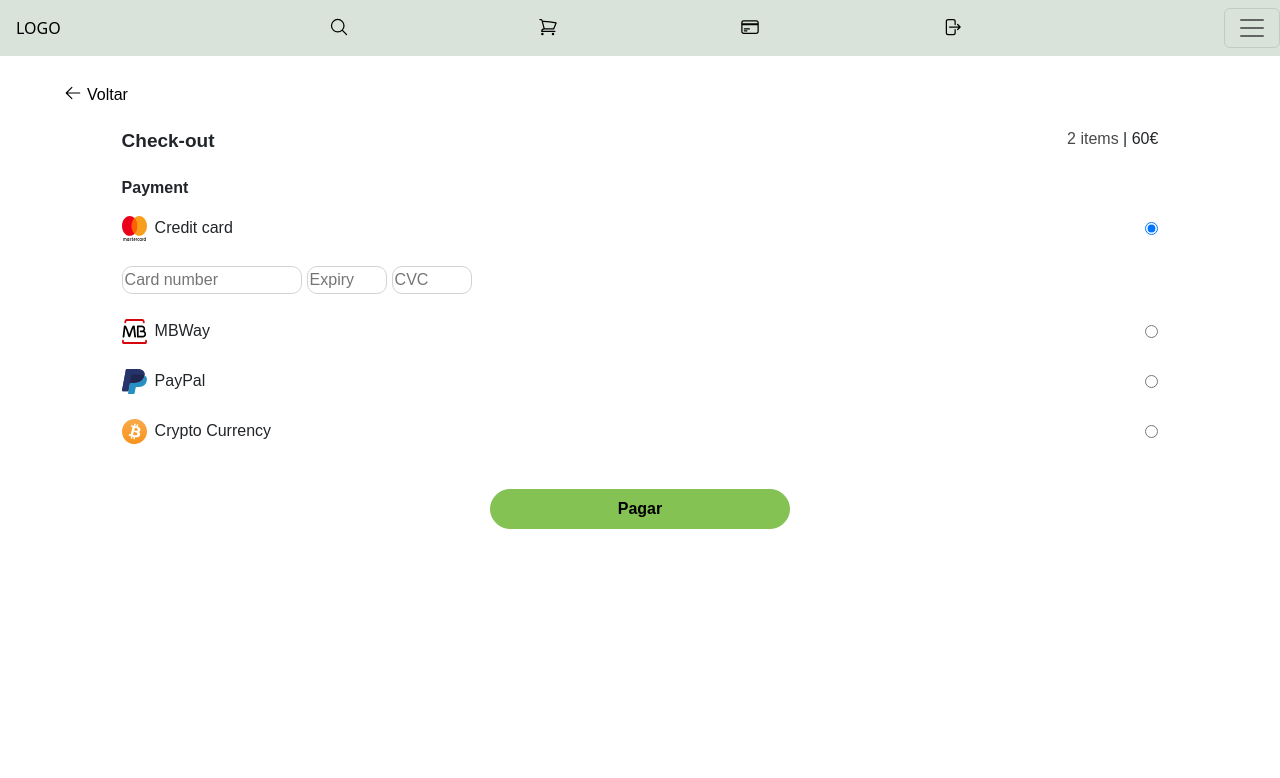
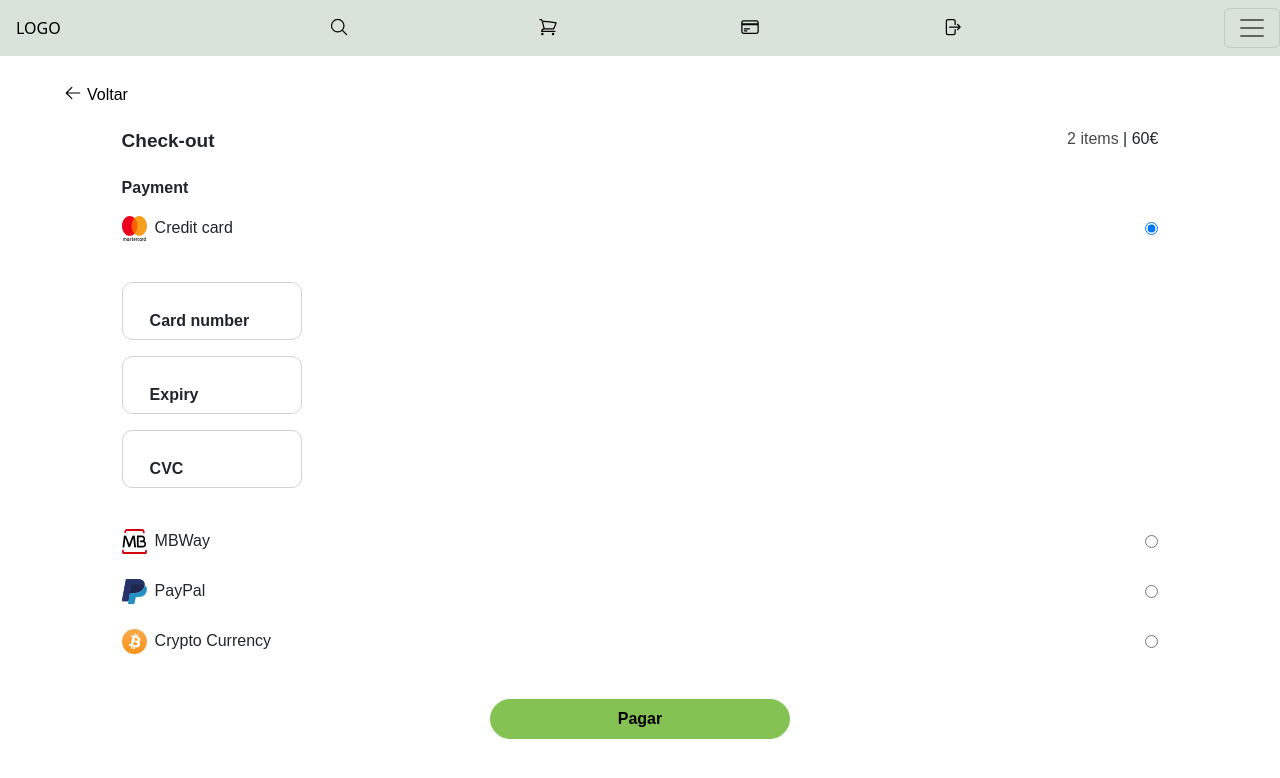
Before and after one commit to earthquake-algarve/react-service, a React (Create React App) app: page /checkout in a window 1280 px wide. Both pictures are taken after a click on the radio button 1151 px from the left and 228 px from the top of the page. Shown: the top 778 px of the page. Built offline with nearby package versions, Linux system fonts and the light colour scheme.

Commit message:
feat: floating labels in credit card inputs in checkout page

```diff
--- a/src/pages/checkout/Checkout.js
+++ b/src/pages/checkout/Checkout.js
@@ -102,11 +102,21 @@ const Checkout = () => {
 
 
             <div className="credit-card-input" id="credit-card-input" name="radio-cc" style={{ display: "none" }}>
-                <input type="text" name="card-num" placeholder="Card number" size="18" id="cr_no" minLength="19" maxLength="19" onChange={formatCardNumber}/>
+                <div className="form-floating mb-3 mt-3">
+                    <input type="text" name="card-num" placeholder="Card number" size="18" id="cr_no" minLength="19" maxLength="19" className="form-control" onChange={formatCardNumber}/>
+                    <label htmlFor="cr_no">Card number</label>
+                </div>
 
-                <input type="text" placeholder="Expiry" size="6" id="exp" name="exp" minLength="5" maxLength="5" onChange={formatDate}/>
+                <div className="form-floating mb-3 mt-3">
+                    <input type="text" placeholder="Expiry" size="6" id="exp" name="exp" minLength="5" maxLength="5" className="form-control" onChange={formatDate} />
+                    <label htmlFor="exp">Expiry</label>
+                </div>
 
-                <input type="text" id ="cvc-number" placeholder="CVC" size="3" minLength="3" maxLength="3" pattern="^[1-9]\d\d{3}$"/>
+
+                <div className="form-floating mb-3 mt-3">
+                    <input type="text" id ="cvc-number" placeholder="CVC" size="3" minLength="3" maxLength="3" pattern="^[1-9]\d\d{3}$" className="form-control"/>
+                    <label htmlFor="cvc-number">CVC</label>
+                </div>
             </div>
 
 
```
